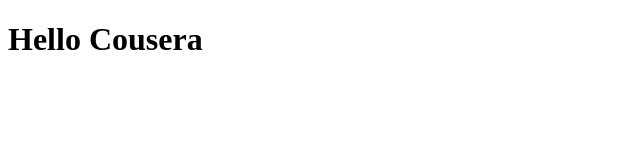
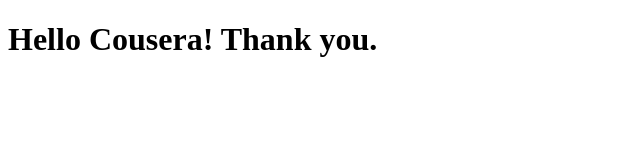
Before and after one commit to therealsammy/coursera-test, a plain HTML site: page index.html in a window 1280 px wide. Shown: the whole page, without its empty margins (0-640 px from the left). Drawn offline with Linux system fonts and the light colour scheme.

Commit message:
New Commit

```diff
--- a/index.html
+++ b/index.html
@@ -4,6 +4,6 @@
 	<title>Hello Coursera</title>
 </head>
 <body>
-	<h1>Hello Cousera</h1>
+	<h1>Hello Cousera! Thank you.</h1>
 </body>
 </html>
```
